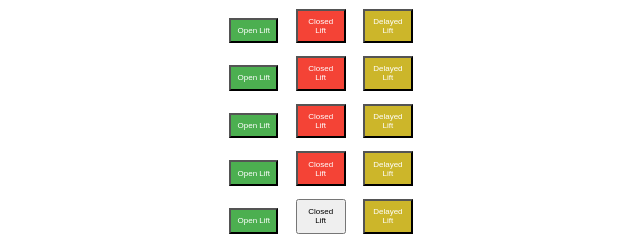
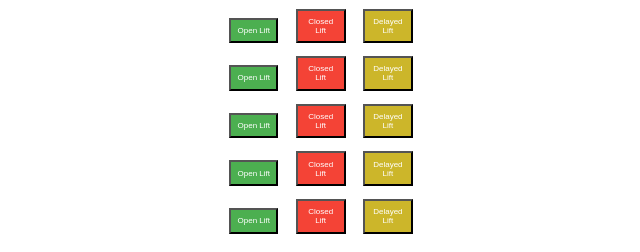
Before and after one commit to AlexaWitkin/Bromley_TrailMap, a Flask app: page / in a window 1280 px wide. Shown: the part 548-800 px from the top of the page, without its empty margins (319-959 px from the left). Run offline with Flask 3, Linux system fonts and the light colour scheme; parts of the project's set-up code (start-up, migrations or seed data) failed here and were passed over.

Commit message:
needs adjustments

```diff
--- a/static/style.css
+++ b/static/style.css
@@ -376,7 +376,7 @@ Closed buttons for lifts
     background-color: #f44336; /* Red */
     color: white;
 }
-#closed_button_sun_mountain_express {
+#closed_button_kids_carpet {
     background-color: #f44336; /* Red */
     color: white;
 }
```
